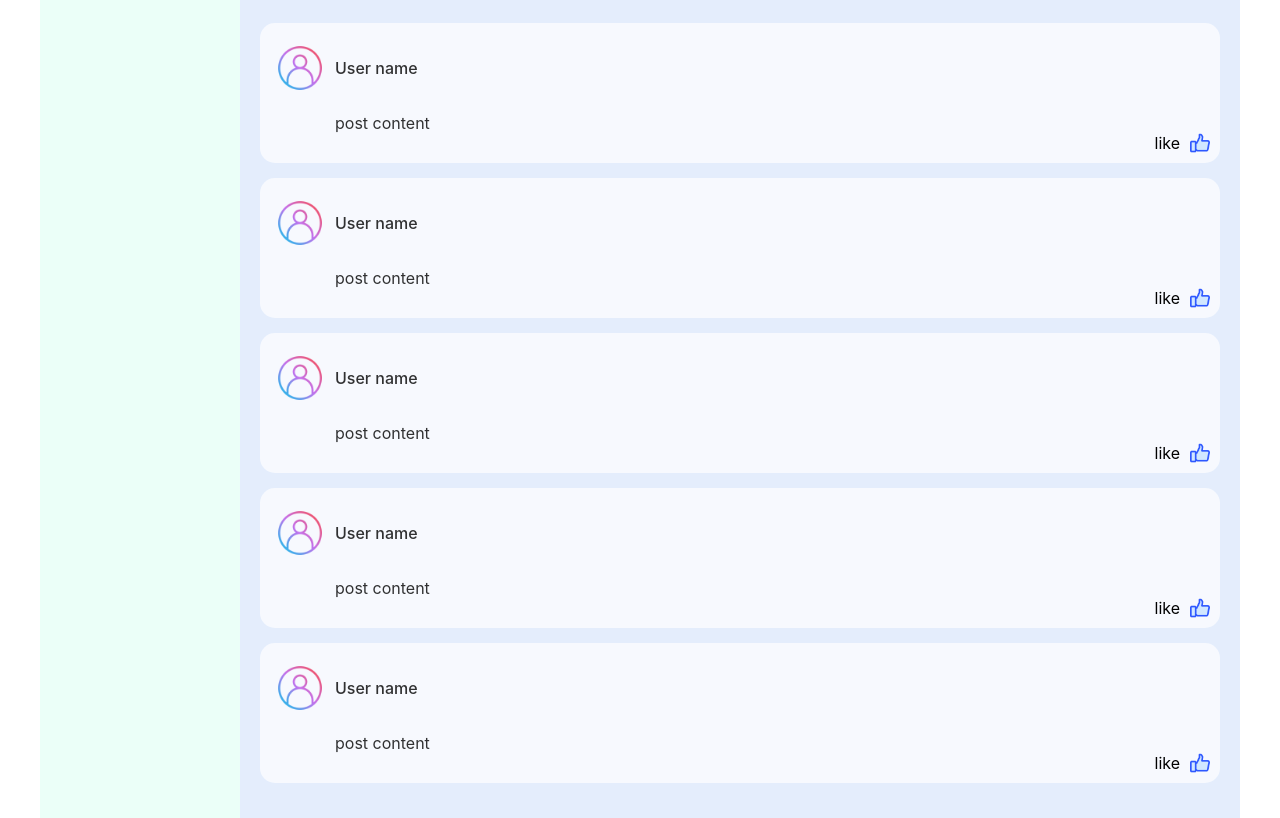
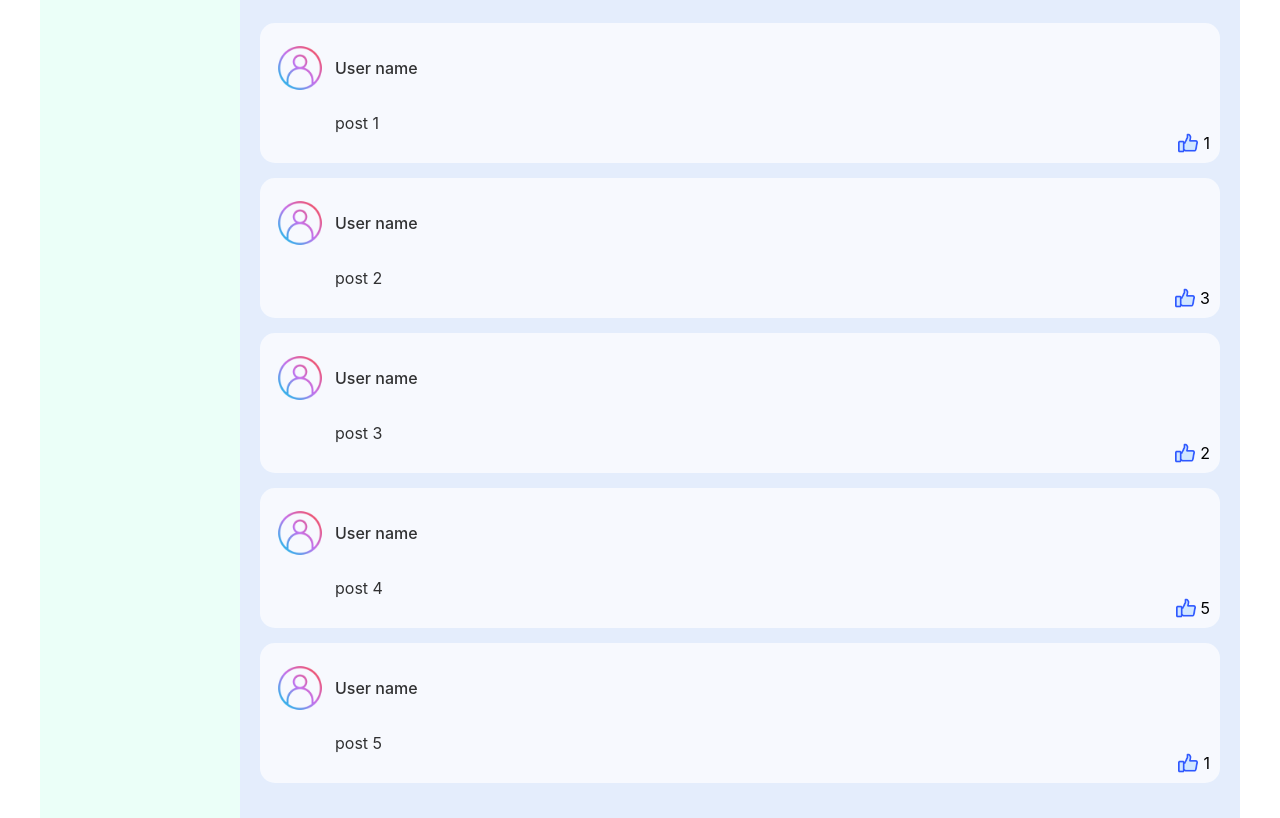
Before and after one commit to AnnaIgnatova/samurai-course, a React (Create React App) app: page / in a window 1280 px wide. Shown: the part 515-1333 px from the top of the page. Built offline with nearby package versions, Linux system fonts and the light colour scheme.

Commit message:
add props to post component

```diff
--- a/src/App.tsx
+++ b/src/App.tsx
@@ -3,7 +3,7 @@ import { Header } from "./components/Header";
 import { Navbar } from "./components/Navbar";
 import { Profile } from "./components/Profile";
 
-const App = () => {
+const App: React.FC = () => {
   return (
     <div className="container">
       <Header />
--- a/src/components/Header/index.tsx
+++ b/src/components/Header/index.tsx
@@ -1,6 +1,6 @@
 import styles from "./style.module.css";
 
-export const Header = () => {
+export const Header: React.FC = () => {
   return (
     <header className={styles.header}>
       <img src="./assets/network-icon.png" alt="network icon" />
--- a/src/components/Navbar/index.tsx
+++ b/src/components/Navbar/index.tsx
@@ -1,6 +1,6 @@
 import styles from "./style.module.css";
 
-export const Navbar = () => {
+export const Navbar: React.FC = () => {
   return (
     <nav className={styles.nav}>
       <ul>
--- a/src/components/Profile/Posts/Post/index.tsx
+++ b/src/components/Profile/Posts/Post/index.tsx
@@ -1,16 +1,17 @@
+import { PostData } from "../../interfaces";
 import styles from "./style.module.css";
 
-export const Post = () => {
+export const Post: React.FC<PostData> = ({ message, likes }) => {
   return (
     <div className={styles.post}>
       <div className={styles["user-info"]}>
         <img src="./assets/user-avatar.png" alt="avatar" />
         <span>User name</span>
       </div>
-      <div className={styles.content}>post content</div>
+      <div className={styles.content}>{message}</div>
       <div className={styles.statistic}>
-        like
         <img src="./assets/like.png" alt="like" />
+        {likes}
       </div>
     </div>
   );
--- a/src/components/Profile/Posts/Post/style.module.css
+++ b/src/components/Profile/Posts/Post/style.module.css
@@ -43,5 +43,5 @@
   width: 20px;
   height: 20px;
   cursor: pointer;
-  margin-left: 10px;
+  margin-right: 5px;
 }
--- a/src/components/Profile/Posts/index.tsx
+++ b/src/components/Profile/Posts/index.tsx
@@ -1,7 +1,7 @@
 import { Post } from "./Post";
 import styles from "./style.module.css";
 
-export const Posts = () => {
+export const Posts: React.FC = () => {
   return (
     <div className={styles["posts-container"]}>
       <div className={styles["create-post"]}>
@@ -9,11 +9,11 @@ export const Posts = () => {
         <button>Add post</button>
       </div>
       <div>
-        <Post />
-        <Post />
-        <Post />
-        <Post />
-        <Post />
+        <Post message="post 1" likes={1} />
+        <Post message="post 2" likes={3} />
+        <Post message="post 3" likes={2} />
+        <Post message="post 4" likes={5} />
+        <Post message="post 5" likes={1} />
       </div>
     </div>
   );
--- a/src/components/Profile/index.tsx
+++ b/src/components/Profile/index.tsx
@@ -1,7 +1,7 @@
 import { Posts } from "./Posts";
 import styles from "./style.module.css";
 
-export const Profile = () => {
+export const Profile: React.FC = () => {
   return (
     <div className={styles.content}>
       <img src="./assets/bg-profile.jpg" alt="user-bg" />
--- /dev/null
+++ b/src/components/Profile/interfaces/index.ts
@@ -0,0 +1,4 @@
+export interface PostData {
+  message: string;
+  likes: number;
+}
```
